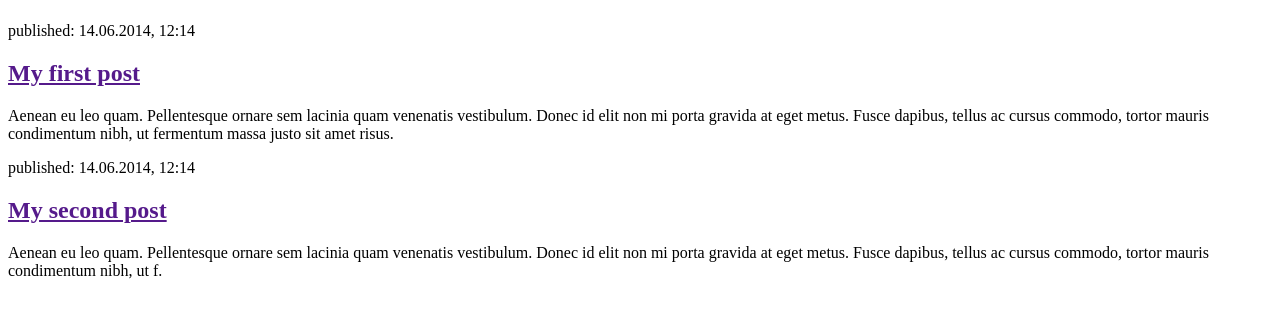
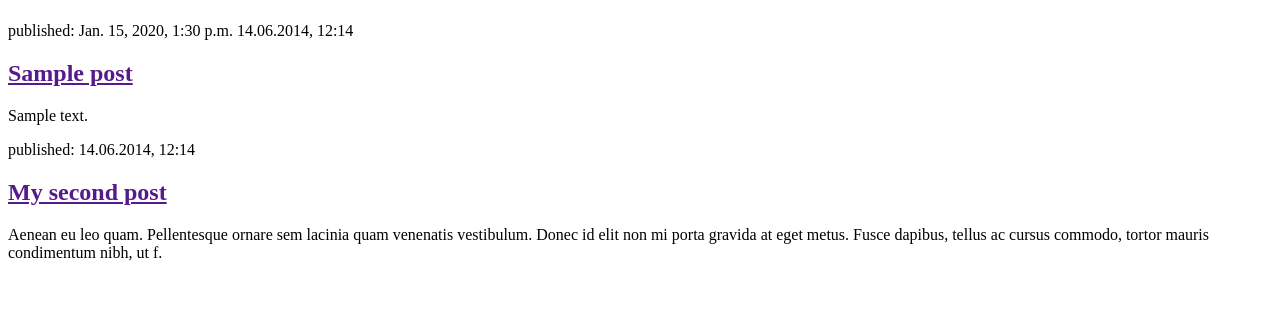
Before and after one commit to hamraei/my-first-blog, a Django app: page / in a window 1280 px wide. Shown: the part 58-376 px from the top of the page. Run offline with Django 3.2, Linux system fonts and the light colour scheme; tables that the repository leaves empty hold one stand-in row (values such as "Sample post").

Commit message:
Modified templates to display from database

```diff
--- a/blog/templates/blog/post_list.html
+++ b/blog/templates/blog/post_list.html
@@ -6,15 +6,17 @@
     <body>
         <header>
             <h1><a href="/">Django Girls Blog</a></h1>
-        </header>
+	</header>
 
-        <article>
-            <time>published: 14.06.2014, 12:14</time>
-            <h2><a href="">My first post</a></h2>
-            <p>Aenean eu leo quam. Pellentesque ornare sem lacinia quam venenatis vestibulum. Donec id elit non mi porta gravida at eget metus. Fusce dapibus, tellus ac cursus commodo, tortor mauris condimentum nibh, ut fermentum massa justo sit amet risus.</p>
+	{% for post in posts %}
+	<article>
+	    <time>published: {{ post.published_date }} 14.06.2014, 12:14</time>
+	    <h2><a href="">{{ post.title }}</a></h2>
+	    <p>{{ post.text|linebreaksbr }}</p>
         </article>
+	{% endfor %}
 
-        <article>
+	<article>
             <time>published: 14.06.2014, 12:14</time>
             <h2><a href="">My second post</a></h2>
             <p>Aenean eu leo quam. Pellentesque ornare sem lacinia quam venenatis vestibulum. Donec id elit non mi porta gravida at eget metus. Fusce dapibus, tellus ac cursus commodo, tortor mauris condimentum nibh, ut f.</p>
--- a/blog/views.py
+++ b/blog/views.py
@@ -1,5 +1,8 @@
 from django.shortcuts import render
+from django.utils import timezone
+from .models import Post
 
 # Create your views here.
 def post_list(request):
-    return render(request, 'blog/post_list.html', {})
+    posts = Post.objects.filter(published_date__lte=timezone.now()).order_by('published_date')
+    return render(request, 'blog/post_list.html', {'posts':posts})
```
Also changed, not shown: 1 other file.
